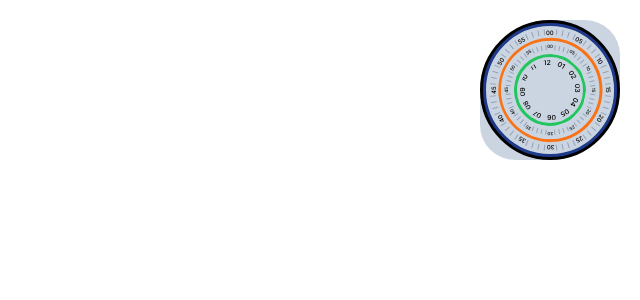
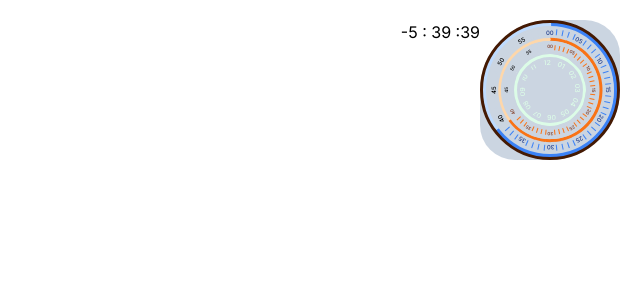
Before and after one commit to Volodymyr-Bezyk/clock, a Next.js app: page / in a window 1280 px wide. Shown: the top 300 px of the page, without its empty margins (640-1280 px from the left). Built offline with nearby package versions, Linux system fonts and the light colour scheme.

Commit message:
add watch main style

```diff
--- a/app/page.tsx
+++ b/app/page.tsx
@@ -1,6 +1,39 @@
+"use client";
+import { useState, useEffect } from "react";
 import classNames from "classnames";
 
+function getCurrentTime(): object {
+  const now = new Date();
+  const currentHour = now.getHours();
+
+  const minutes = now.getMinutes();
+  const seconds = now.getSeconds();
+  const hours = currentHour === 0 ? 12 : currentHour - 12;
+
+  const amOrPm = hours >= 12 ? "PM" : "AM";
+
+  return { hours, minutes, seconds };
+}
+
 export default function Home() {
+  const [hour, setHour] = useState(0);
+  const [min, setMin] = useState(0);
+  const [sec, setSec] = useState(0);
+
+  useEffect(() => {
+    let intId: any = null;
+
+    intId = setInterval(() => {
+      const time = getCurrentTime();
+      const { hours, minutes, seconds } = time;
+
+      setHour(hours);
+      setMin(minutes);
+      setSec(seconds);
+    }, 1000);
+    return () => clearInterval(intId);
+  }, []);
+
   const diallines = [];
   for (let i = 0; i < 60; i += 1) {
     diallines.push(i);
@@ -12,15 +45,23 @@ export default function Home() {
 
   return (
     <div className=" min-h-screen flex items-start justify-end px-5 py-5">
+      <span>
+        {hour.toString().padStart(2, "0")} : {min.toString().padStart(2, "0")} :
+        {sec.toString().padStart(2, "0")}
+      </span>
       <div
         className={`rounded-[50%_25%] h-[140px] w-[140px] bg-slate-300 relative`}
       >
         {diallines.map((i, idx) => {
           const diallineSecStyle = classNames(
-            "origin-[50%_61px] mt-[9px] ml-[-0.5px] left-1/2 w-[1px] h-[6px] z-[2] absolute bg-slate-400",
+            "origin-[50%_61px] mt-[9px] ml-[-0.5px] left-1/2 w-[1px] h-[6px] z-[2] absolute",
             "after:content-[''] after:absolute after:top-0 after:right[-6px] after:rotate-[3deg] after:block after:z-[-1]",
-            "after:h-[4.5px] after:w-[8px] after:bg-black after:rounded-[0_25%_25%_0] after:-mt-[7px] after:bg-blue-900",
+            "after:h-[4.5px] after:w-[8px] after:bg-black after:rounded-[0_25%_25%_0] after:-mt-[7px] ",
             {
+              "after:bg-blue-200": sec - 1 < i,
+              "after:bg-blue-500": sec - 1 >= i,
+              "bg-slate-300": sec - 1 < i && i % 5 !== 0,
+              "bg-blue-500": sec >= i && i % 5 !== 0,
               "bg-transparent": i === 0 || i % 5 === 0,
             }
           );
@@ -28,6 +69,8 @@ export default function Home() {
           const numbersSecStyle = classNames("numbers-hide text-[6px]", {
             "numbers-show text-center -ml-[3.5px] -mt-[1px] h-[7px] w-[7px] font-medium ":
               i === 0 || i % 5 === 0,
+            "text-blue-900": (i === 0 || i % 5 === 0) && sec >= i && i !== 0,
+            "text-blue-900 ": (i === 0 || i % 5 === 0) && sec - 1 >= i,
           });
           return (
             <div
@@ -42,7 +85,7 @@ export default function Home() {
           );
         })}
         <div
-          className=" relative w-full h-full rounded-[50%] border-[3px] border-black z-10
+          className=" relative w-full h-full rounded-[50%] border-[3px] border-amber-950 z-10
         before:absolute before:content-[''] before:h-[128px] before:w-[128px] before:rounded-[50%] before:border-2 before:border-slate-300
         before:top-[3px] before:left-[3px] before:z-10 before:block"
         ></div>
@@ -54,10 +97,14 @@ export default function Home() {
         >
           {diallines.map((i, idx) => {
             const diallineMinStyle = classNames(
-              "origin-[50%_45px] top-[6px] ml-[-0.4px] left-1/2 w-[0.8px] h-[5px] absolute bg-slate-400",
+              "origin-[50%_45px] top-[6px] ml-[-0.4px] left-1/2 w-[0.8px] h-[5px] absolute",
               "after:content-[''] after:absolute after:top-0 after:right[-6px] after:rotate-[3deg] after:block after:z-[-1]",
-              "after:h-[3px] after:w-[5.5px] after:bg-black after:rounded-[0_25%_25%_0] after:-mt-[7px] after:bg-orange-500",
+              "after:h-[3px] after:w-[5.5px] after:bg-black after:rounded-[0_25%_25%_0] after:-mt-[7px]",
               {
+                "after:bg-orange-200": min - 1 < i,
+                "after:bg-orange-500": min - 1 >= i,
+                "bg-slate-300": min - 1 < i && i % 5 !== 0,
+                "bg-orange-500": min >= i && i % 5 !== 0,
                 "bg-transparent": i === 0 || i % 5 === 0,
               }
             );
@@ -65,6 +112,9 @@ export default function Home() {
             const numbersMinsStyle = classNames("numbers-hide text-[4.5px]", {
               "numbers-show text-center -ml-[2.5px] -mt-[1px] h-[6px] w-[6px] font-medium ":
                 i === 0 || i % 5 === 0,
+              "text-orange-900":
+                (i === 0 || i % 5 === 0) && min + 1 >= i && i !== 0,
+              "text-orange-900 ": (i === 0 || i % 5 === 0) && min >= i,
             });
 
             return (
@@ -89,21 +139,28 @@ export default function Home() {
         after:block after:top-[-2px] after:left-[-2px]
         "
         >
-          {hours.map((hour, idx) => {
+          {hours.map((h, idx) => {
             const diallineHourStyle = classNames(
               "origin-[50%_34px] top-[2px] ml-[-3px] left-1/2 absolute z-[-10]",
               "after:content-[''] after:absolute after:top-[5.5px] after:right[-6px] after:rotate-[12deg] after:block after:z-[-10]",
-              "after:h-[5px] after:w-[20px] after:bg-black after:rounded-[0_25%_25%_0] after:-mt-[7px] after:bg-green-500"
+              "after:h-[5px] after:w-[20px] after:bg-black after:rounded-[0_25%_25%_0] after:-mt-[7px] ",
+              {
+                "": hour > h,
+                "after:bg-green-100": hour <= h,
+                "after:bg-green-700": hour > h,
+                "text-green-100": hour < h,
+                "text-green-700": hour >= h,
+              }
             );
 
             return (
               <div
                 key={idx}
                 className={diallineHourStyle}
-                style={{ transform: `rotate(${hour * 30}deg)` }}
+                style={{ transform: `rotate(${h * 30}deg)` }}
               >
                 <div className=" -ml-[3.5px] text-[7px] font-medium mt-[2px]">
-                  {hour.toString().padStart(2, "0")}
+                  {h.toString().padStart(2, "0")}
                 </div>
               </div>
             );
```
